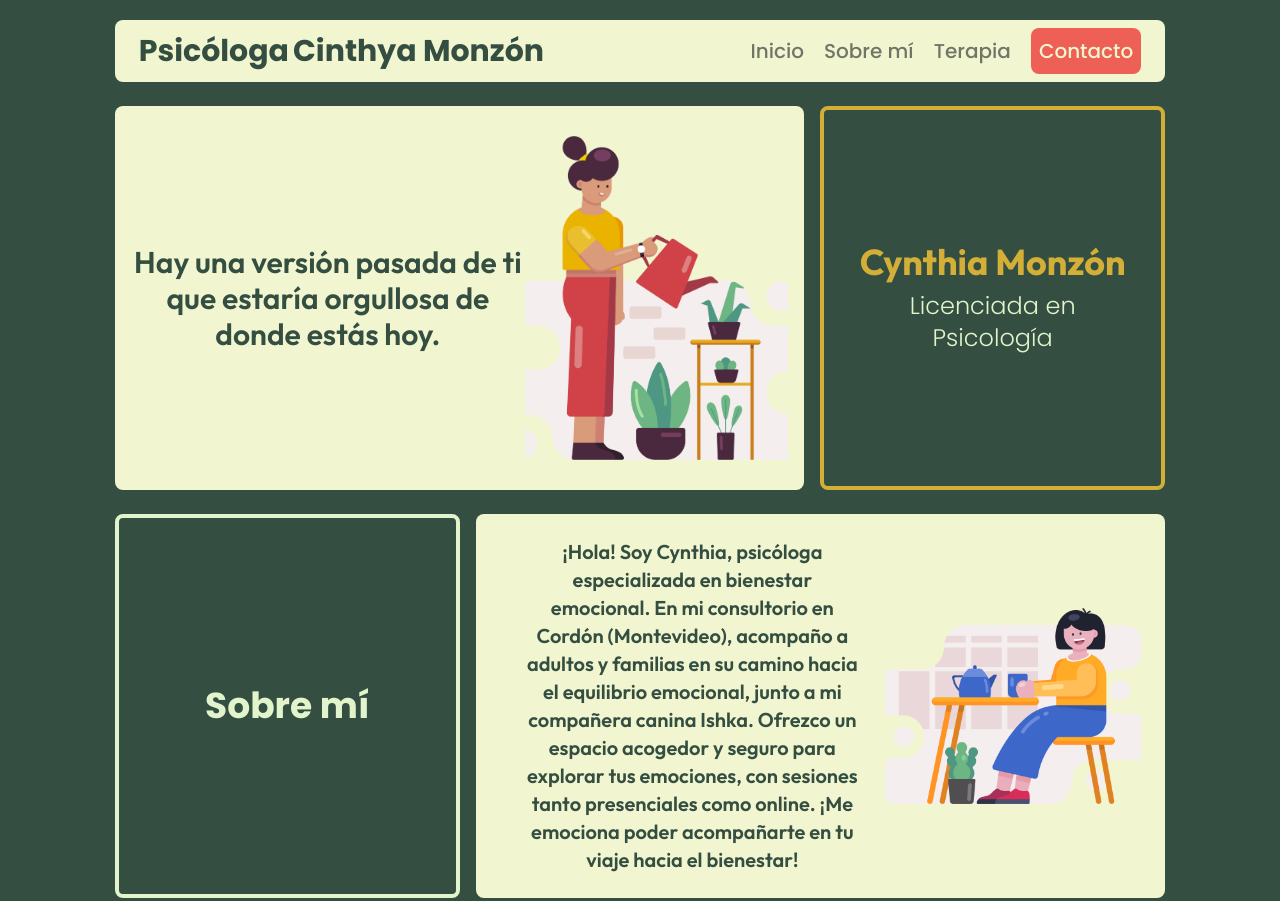
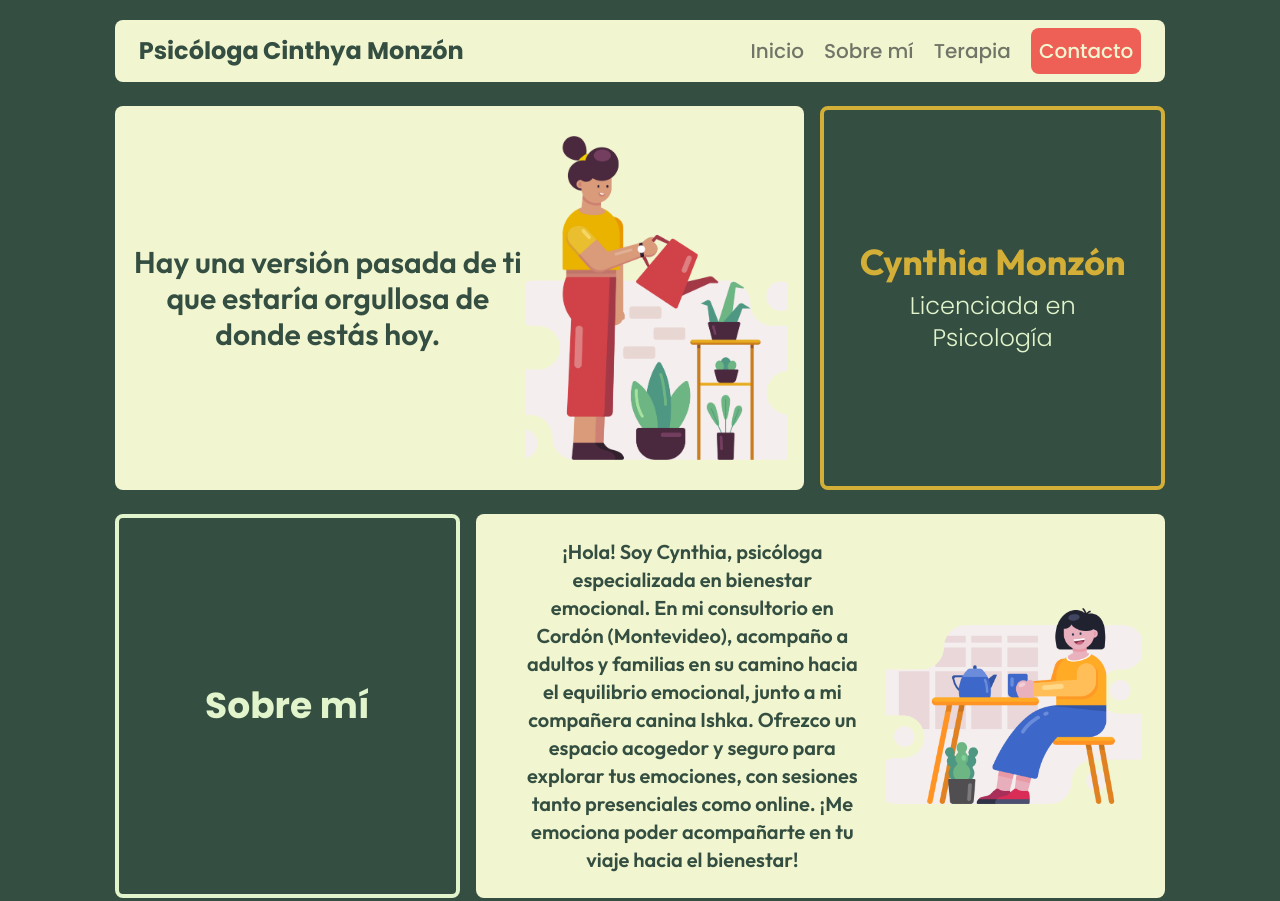
Before and after one commit to anothernewnooby/psicoLanding, an Astro site: page / in a window 1280 px wide. Shown: the top 901 px of the page. Built offline with nearby package versions, Linux system fonts and the light colour scheme; Astro itself is replaced by a stand-in of ours.

Commit message:
3xl a 2xl titulo

```diff
--- a/src/components/Navbar.astro
+++ b/src/components/Navbar.astro
@@ -2,7 +2,7 @@
   <div class="relative flex justify-between items-center p-2 px-6">
     <!-- Logo y nombre -->
     <div
-      class="flex flex-col sm:flex-row justify-center items-center sm:space-x-1 space-y-1 sm:space-y-0 text-lg sm:text-xl md:text-2xl lg:text-3xl font-poppins text-verdeOscuro"
+      class="flex flex-col sm:flex-row justify-center items-center sm:space-x-1 space-y-1 sm:space-y-0 text-lg sm:text-xl md:text-2xl lg:text-2xl font-poppins text-verdeOscuro"
     >
       <h1 class="font-bold text-center sm:text-left">Psicóloga</h1>
       <h2 class="font-bold text-center sm:text-left">Cinthya Monzón</h2>
```
